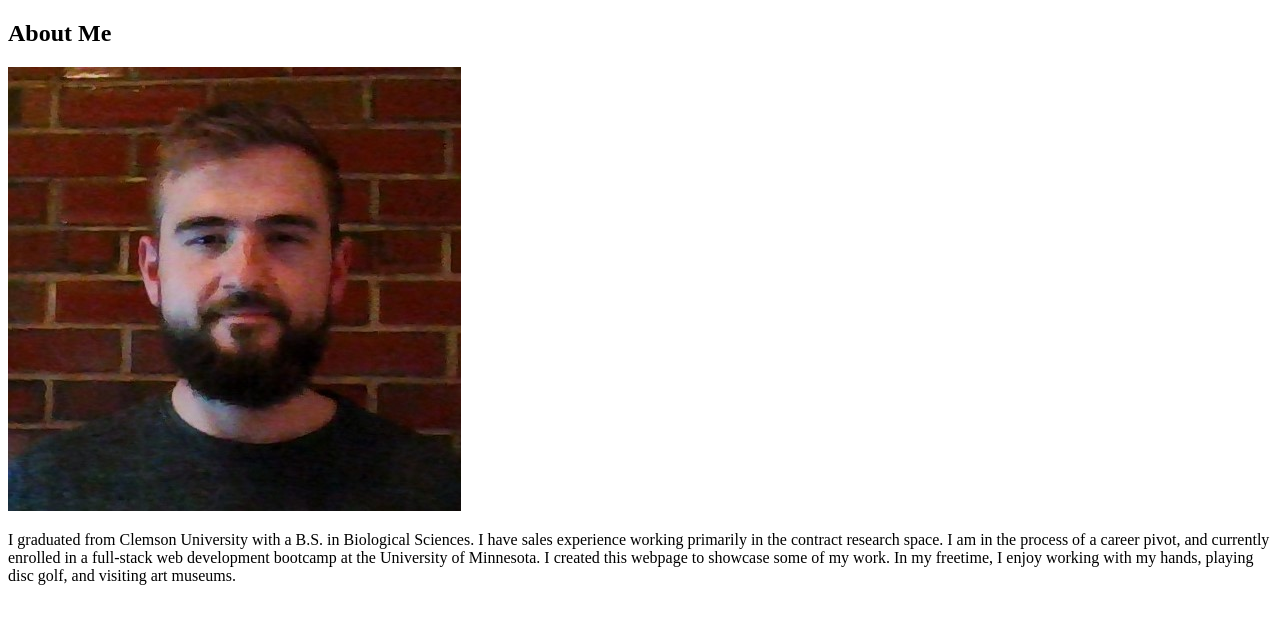
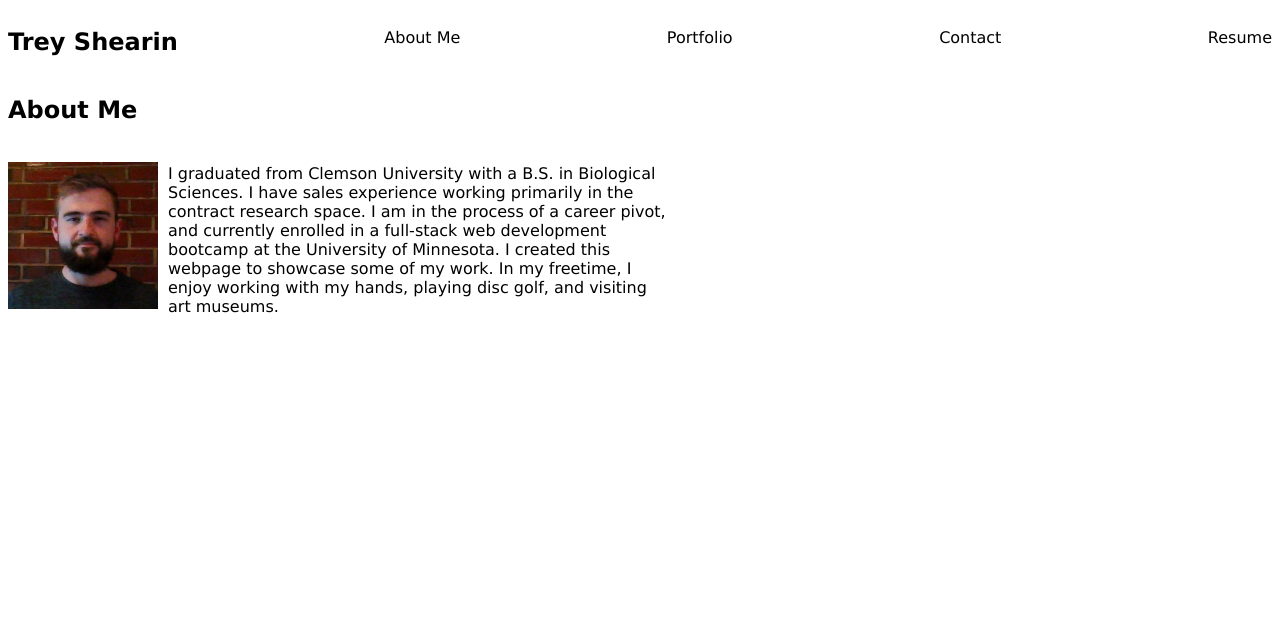
Before and after one commit to wshearin3/React-Portfolio, a React (Vite) app: page / in a window 1280 px wide. Shown: the top 624 px of the page. Built offline with nearby package versions, Linux system fonts and the light colour scheme.

Commit message:
updated styling and about me and header sections

```diff
--- a/index.html
+++ b/index.html
@@ -2,7 +2,7 @@
 <html lang="en">
 <head>
     <meta charset="UTF-8">
-    <link rel="icon" href="./public/favicon.ico">
+    <link rel="icon" href="./favicon.ico">
     <meta name="viewport" content="width=device-width, initial-scale=1.0">
     <title>React Portfolio</title>
 </head>
--- /dev/null
+++ b/src/App.css
@@ -0,0 +1,3 @@
+.App {
+    font-family: Verdana, Geneva, Tahoma, sans-serif;
+}
--- a/src/App.jsx
+++ b/src/App.jsx
@@ -1,11 +1,13 @@
 import Header from './components/Header';
 import AboutMe from './components/AboutMe';
+import './App.css'
 
 function App() {
     return (
-    <Header />,
+        <div className="App">
+    <Header />
     <AboutMe />
-
+    </div>
     );
 }
 
--- a/src/components/AboutMe.jsx
+++ b/src/components/AboutMe.jsx
@@ -1,11 +1,13 @@
 import React from 'react';
 import headshot from '/Headshot.jpg';
-import styles from './styles/aboutme.css';
+import './styles/aboutme.css';
 
 function AboutMe() {
     return (
         <section className='about-me'>
+
             <h2>About Me</h2>
+            <div id='top-bar'>
             <div>
                 <img src={headshot} alt="Trey Headshot" />
             </div>
@@ -14,6 +16,7 @@
                     I graduated from Clemson University with a B.S. in Biological Sciences. I have sales experience working primarily in the contract research space. I am in the process of a career pivot, and currently enrolled in a full-stack web development bootcamp at the University of Minnesota. I created this webpage to showcase some of my work. In my freetime, I enjoy working with my hands, playing disc golf, and visiting art museums.
                 </p>
             </div>
+            </div>
         </section>
     );
 }
--- a/src/components/Header.jsx
+++ b/src/components/Header.jsx
@@ -1,12 +1,17 @@
 import React from 'react';
 
-import styles from './styles/header.css';
+import './styles/header.css';
 
 function Header () {
     return (
     <section className='Header'>
+    <div id='header-box'>
     <h1>Trey Shearin</h1>
-    <div>
+    <p>About Me</p>
+    <p>Portfolio</p>
+    <p>Contact</p>
+    <p>Resume</p>
+
 
     </div>
     </section>
--- a/src/components/styles/aboutme.css
+++ b/src/components/styles/aboutme.css
@@ -0,0 +1,13 @@
+
+#top-bar {
+    display: flex;
+    flex-direction: row;
+}
+img {
+    width: 150px;
+    margin-top: 18px;
+    margin-right: 10px;
+}
+p {
+    max-width: 500px;
+}
--- a/src/components/styles/header.css
+++ b/src/components/styles/header.css
@@ -1,3 +1,8 @@
-.Header {
-    font-family: Verdana, Geneva, Tahoma, sans-serif;
+#header-box {
+   display: flex;
+   flex-direction: row;
+   justify-content: space-between;
 }
+p {
+    margin-top: 20px;
+}
```
